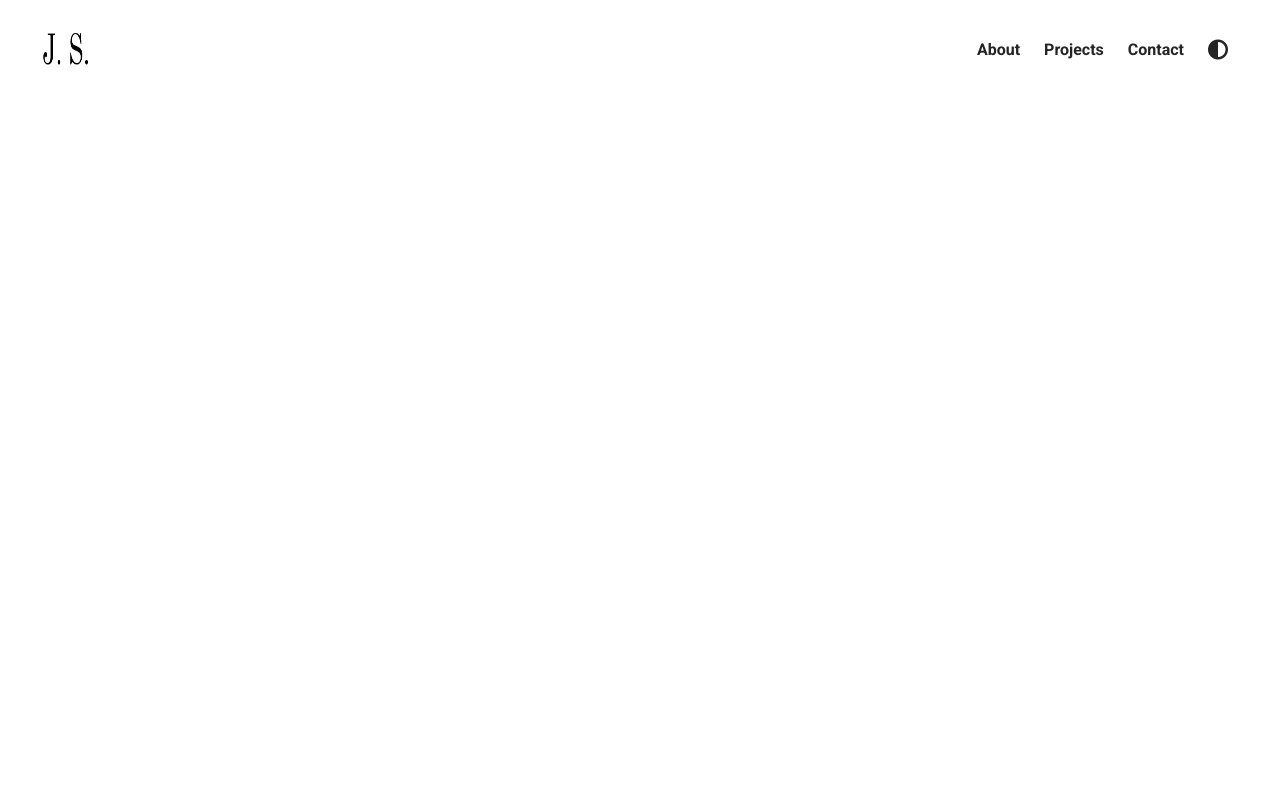
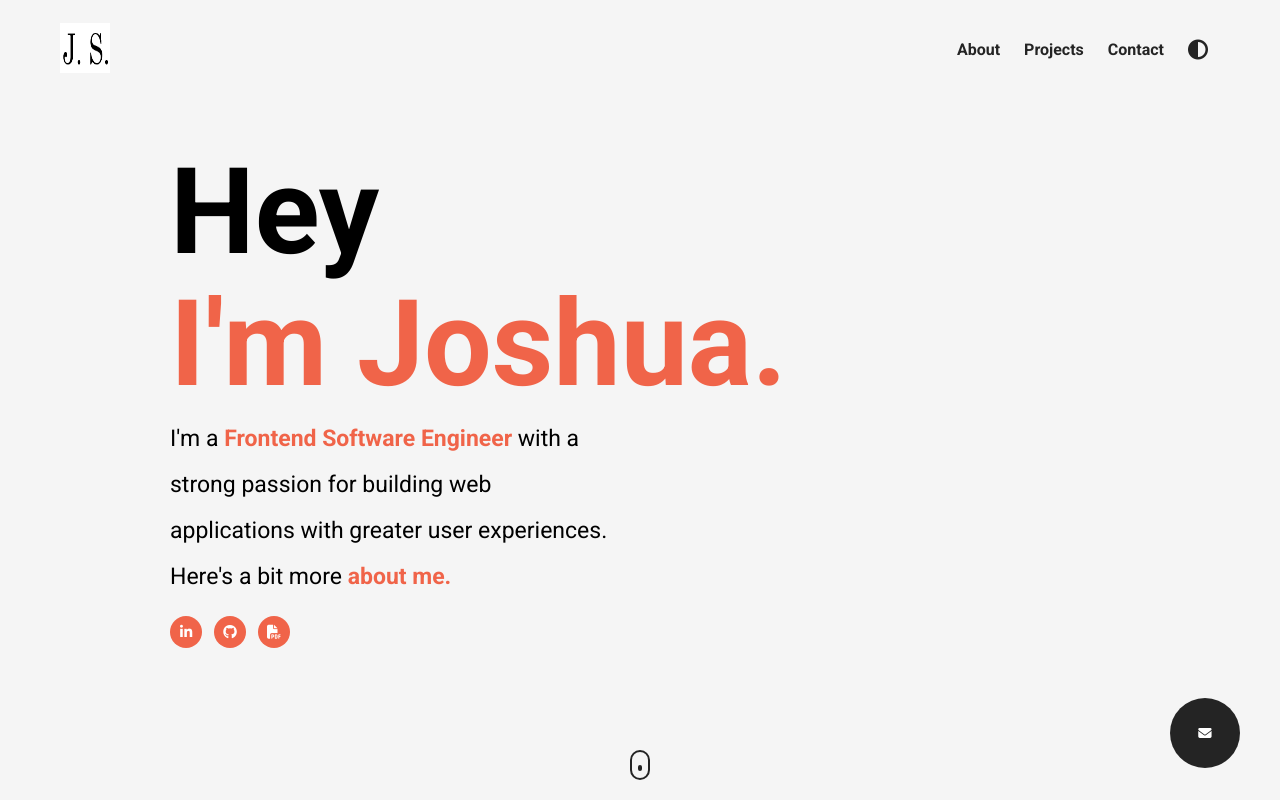
Before and after one commit to JSShant/E-PORTFOLIO-Final, a plain HTML site: page index.html in a window 1280 px wide. Drawn offline with Linux system fonts and the light colour scheme.

Commit message:
Landing Page

```diff
--- a/index.css
+++ b/index.css
@@ -15,6 +15,141 @@ li {
     list-style: none;
 }
 
+section {
+    background-color: rgb(245, 245, 245);
+}
+
+
+.orange {
+    color: #f06449 !important;
+}
+
+p {
+    line-height: 1.5;
+    font-size: 16px;
+}
+
+a {
+    text-decoration: none;
+}
+
+.click {
+    transition: all 300ms ease;
+}
+
+.click:hover {
+    transform: scale(1.1);
+}
+
+.click:active {
+    transform: scale(0.8);
+}
+
+button {
+    cursor: pointer;
+}
+
+/*
+
+LANDING PAGE
+
+*/
+
+#landing-page {
+    min-height: 100vh;
+}
+
+.header {
+    position: absolute;
+    top: 50%;
+    left: 50%;
+    transform: translate(-50%, -50%);
+    width: 100%;
+    max-width: 1000px;
+    padding: 0 30px;
+}
+
+.title {
+    font-size: 120px;
+    margin-bottom: 12px;
+    text-align: left;
+    line-height: 1;
+}
+
+.header__para {
+    font-size: 23px;
+    line-height: 2;
+    max-width: 450px;
+}
+
+.social__list {
+    margin-top: 16px;
+    display: flex;
+}
+
+.social__link {
+    background-color: #f06449;
+    color: white;
+    padding: 6px;
+    width: 32px;
+    height: 32px;
+    font-size: 14px;
+    margin-right: 12px;
+    display: flex;
+    justify-content: center;
+    align-items: center;
+    border-radius: 50%;
+}
+
+.mail__btn {
+    width: 70px;
+    height: 70px;
+    font: 32px;
+    border-radius: 50px;
+    border: none;
+    background-color: #242424;
+    color: white;
+    position: absolute;
+    bottom: 32px;
+    right: 40px;
+}
+
+.scroll {
+    position: absolute;
+    bottom: 20px;
+    left: 50%;
+    transform: translateX(-50%);
+}
+
+.scroll__icon {
+    width: 20px;
+    height: 30px;
+    border: 2px solid #242424;
+    border-radius: 24px;
+    display: flex;
+    align-items: center;
+    justify-content: center;
+}
+
+.scroll__icon:after {
+    background-color: #242424;
+    content: "";
+    width: 4px;
+    height: 6px;
+    border-radius: 2px;
+    animation: scroll 1000ms infinite alternate-reverse;
+}
+
+@keyframes scroll {
+    0% {
+        transform: translateY(3px)
+    }
+
+    100% {
+        transform: translateY(-3px);
+    }
+}
+
 /*
 
 NAVIGATION
@@ -29,6 +164,7 @@ nav {
     max-width: 1200px;
     margin: 0 auto;
     height: 100px;
+    padding: 0 20px;
 }
 
 #personal-logo {
@@ -45,7 +181,6 @@ nav {
 }
 
 .nav__link--anchor {
-    text-decoration: none;
     font-size: 16px;
     color: #242424;
     font-weight: 700;
--- a/index.html
+++ b/index.html
@@ -1,5 +1,6 @@
 <!DOCTYPE html>
 <html lang="en">
+
 <head>
     <meta charset="UTF-8">
     <meta http-equiv="X-UA-Compatible" content="IE=edge">
@@ -8,8 +9,10 @@
     <link rel="stylesheet" href="index.css">
     <script src="https://kit.fontawesome.com/c8e4d183c2.js" crossorigin="anonymous"></script>
 </head>
+
 <body>
     <section id="landing-page">
+
         <nav>
             <figure>
                 <img id="personal-logo" src="./assets/JS.png" alt="">
@@ -36,7 +39,7 @@
                     link__hover-effect--black
                     ">Contact</a>
                 </li>
-                <li class="nav__link">
+                <li class="nav__link click">
                     <a href="#" class="
                     nav__link--anchor
                     link__hover-effect
@@ -45,6 +48,39 @@
                 </li>
             </ul>
         </nav>
+
+        <header class="header">
+            <div class="header__content">
+                <h1 class="title">Hey</h1>
+                <h1 class="title orange">I'm Joshua.</h1>
+                <p class="header__para">
+                    I'm a <b class="orange">Frontend Software Engineer</b> with a strong passion
+                    for building web applications with greater user experiences.
+                    <br>
+                    Here's a bit more <b class="orange">about me.</b>
+                </p>
+                <div class="social__list">
+                    <a href="" target="_blank" class="social__link click">
+                        <i class="fab fa-linkedin-in"></i>
+                    </a>
+                    <a href="" target="_blank" class="social__link click">
+                        <i class="fab fa-github"></i>
+                    </a>
+                    <a href="" target="_blank" class="social__link click">
+                        <i class="fas fa-file-pdf"></i>
+                    </a>
+                </div>
+
+            </div>
+        </header>
+
+        <button class="mail__btn click">
+            <i class="fas fa-envelope"></i>
+        </button>
+        <a href="#projects" class="scroll">
+            <div class="scroll__icon click"></div>
+        </a>
     </section>
 </body>
+
 </html>
```
